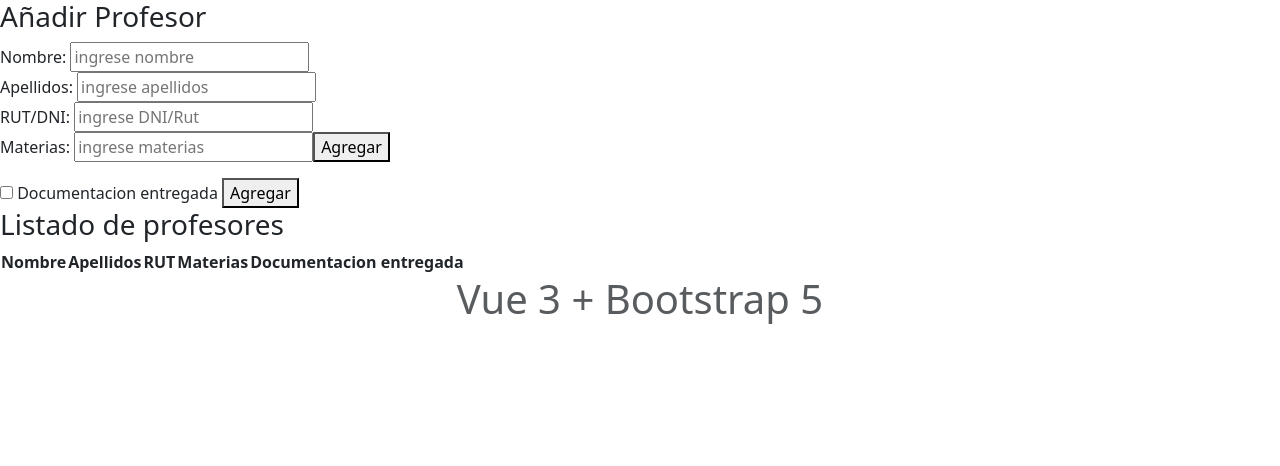
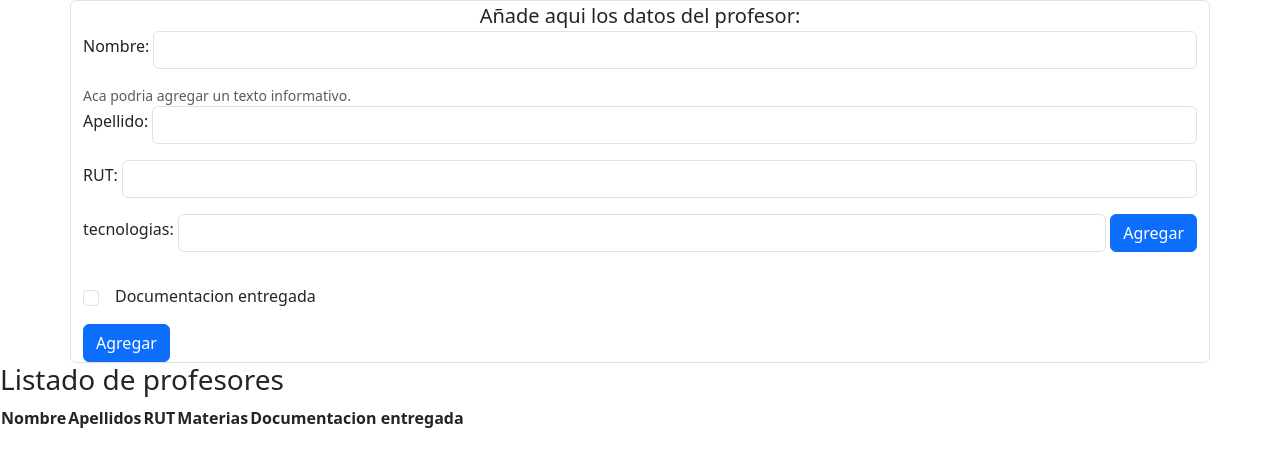
Before and after one commit to Auliorp/TeachersForm-vuejs, a Vue app: page / in a window 1280 px wide. Shown: the top 466 px of the page. Built offline with nearby package versions, Linux system fonts and the light colour scheme.

Commit message:
Trabajando en el Template, mejorando los estilos del formulario

```diff
--- a/src/components/TeacherForm.vue
+++ b/src/components/TeacherForm.vue
@@ -1,25 +1,66 @@
 <template>
-    <section>
-        <h3>Añadir Profesor</h3>
+    <div class="container border rounded d-flex justify-content-center align-items-center">
+        <form>
+            <div class="row">
+                <div class="col-md-12">
+                    <h5 class="modal-title text-center">Añade aqui los datos del profesor:</h5>
+                </div>
+
+                <div class="col-md-12">
+
+                    <div class="mb-3 d-flex align-items-center">
+                        <label for="inputName" class="form-label me-1">Nombre:</label>
+                        <input type="text" class="form-control" id="inputName" aria-describedby="nameHelp" v-model="teacher.teacherName">
+                    </div>
+
+                    <div id="nameHelp" class="form-text">Aca podria agregar un texto informativo.</div>
+                </div>
+
+                <div class="col-md-12">
+                    <div class="mb-3 d-flex align-items-center">
+                        <label for="inputSurname" class="form-label me-1" >Apellido:</label>
+                        <input type="text" class="form-control" id="inputSurname" v-model="teacher.teacherSurName">
+                    </div>
+                </div>
+
+                <div class="col-md-12">
+                    <div class="mb-3 d-flex align-items-center">
+                        <label for="inputRut" class="form-label me-1">RUT:</label>
+                        <input type="number" class="form-control" id="inputRut" v-model="teacher.rut">
+                    </div>
+                </div>
+
+                <div class="col-md-12">
+                    <div class="mb-3 d-flex align-items-center">
+                        <label for="inputsubjects" class="form-label me-1">tecnologias:</label>
+                        <input type="text" class="form-control" id="inputsubjects" v-model="subject" @keyup.enter="handleSubject()">
+                        <button type="button" class="btn btn-primary ms-1" v-on:click="handleSubject()">Agregar</button>
+                    </div>
+                </div>
+
                 <div>
-            <label>Nombre: <input type="text" placeholder="ingrese nombre" v-model="teacher.teacherName"></label>
+                    <ul>
+                        <li v-for="(elemento, index) in teacher.subjects" v-bind:key="index">{{ elemento }}</li>
+                    </ul>
                 </div>
-        <div>
-            <label>Apellidos: <input type="text" placeholder="ingrese apellidos" v-model="teacher.teacherSurName"></label>
+
             </div>
-        <div>
-            <label >RUT/DNI: <input type="text" placeholder="ingrese DNI/Rut" v-model="teacher.rut"></label>
+
+            <div class="row">
+                <div class="col-md-12">
+                    <div class="mb-3 form-check d-flex align-items-center">
+                        <input type="checkbox" class="form-check-input me-3" id="exampleCheck1" v-model="teacher.doc">
+                        <label class="form-check-label" for="exampleCheck1">Documentacion entregada</label>
                     </div>
-        <div>
-            <label >Materias: <input type="text" placeholder="ingrese materias" v-model="subject" @keyup.enter="handleSubject"></label>
-            <button v-on:click="handleSubject()">Agregar</button>
                 </div>
-        <div><ul>
-            <li v-for="(elemento, index) in teacher.subjects" v-bind:key="index">{{ elemento }}</li>
-        </ul></div>
-        <input type="checkbox" v-model="teacher.doc"> Documentacion entregada
-        <button v-on:click="handleAddTeacher()">Agregar </button>
-    </section>
+                <div class="col-md-12">
+                    <button type="button" class="btn btn-primary" v-on:click="handleAddTeacher()">Agregar</button>
+                </div>
+            </div>
+
+        </form>
+    </div>
+
 
     <section>
         <h3>Listado de profesores</h3>
@@ -46,9 +87,8 @@
         </table>
     </section>
 
-    <div class="container">
-    <h1 class="text-center text-muted">Vue 3 + Bootstrap 5</h1>
-  </div>
+
+
 </template>
 
 <script setup>
```
Lines whose indentation alone changed are shown as unchanged.
